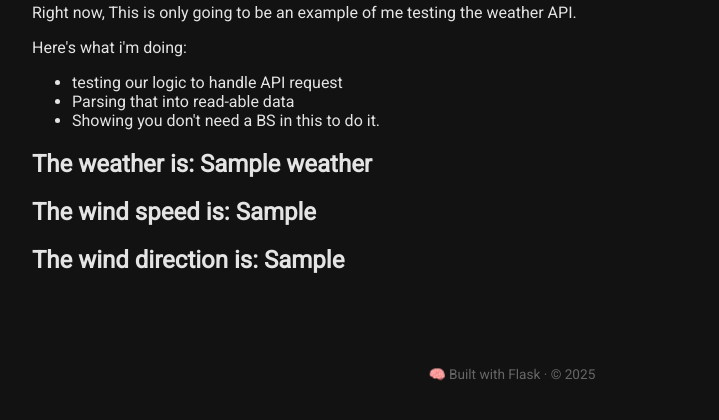
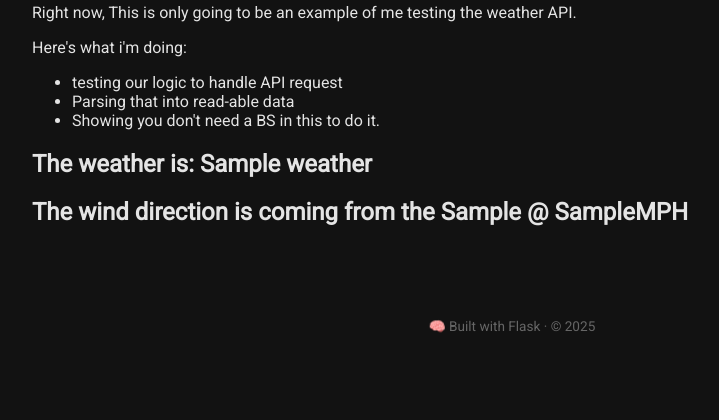
Before and after one commit to wyguy1/Flask_Crud_Test, a Flask app: template app/templates/weather-current.html in a window 1280 px wide. Shown: the part 222-642 px from the top of the page, without its empty margins (128-847 px from the left). Run offline with Flask 3, Linux system fonts and the light colour scheme; the template is opened without the code that fills it: most values are stand-ins (such as "Sample title", 1, 10 or a date in 2020); parts of the project's set-up code (start-up, migrations or seed data) failed here and were passed over.

Commit message:
Weather is getting more modular.

```diff
--- a/app/routes/weather.py
+++ b/app/routes/weather.py
@@ -22,8 +22,6 @@ def wndDir(x):
     index = round(x / 45) % 8
     return directions[index]
 
-def foreCast():
-
 
 def weatherBigMain(lat, lon):
     url = f"https://api.open-meteo.com/v1/forecast?latitude={lat}&longitude={lon}&current_weather=true"
--- a/app/templates/weather-current.html
+++ b/app/templates/weather-current.html
@@ -12,7 +12,6 @@
     <li>Showing you don't need a BS in this to do it.</li>
   </ul>
   <h2>The weather is: {{weather}}</h2>
-  <h2>The wind speed is: {{windSpeed}}</h2>
-  <h2>The wind direction is: {{windDirection}}</h2>
+  <h2>The wind direction is coming from the {{windDirection}} @ {{windSpeed}}MPH</h2>
 
 {% endblock %}
```
